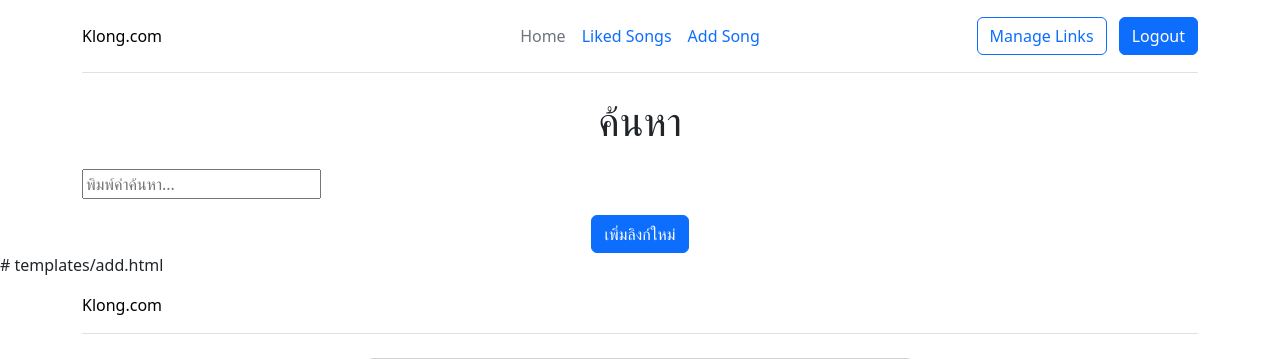
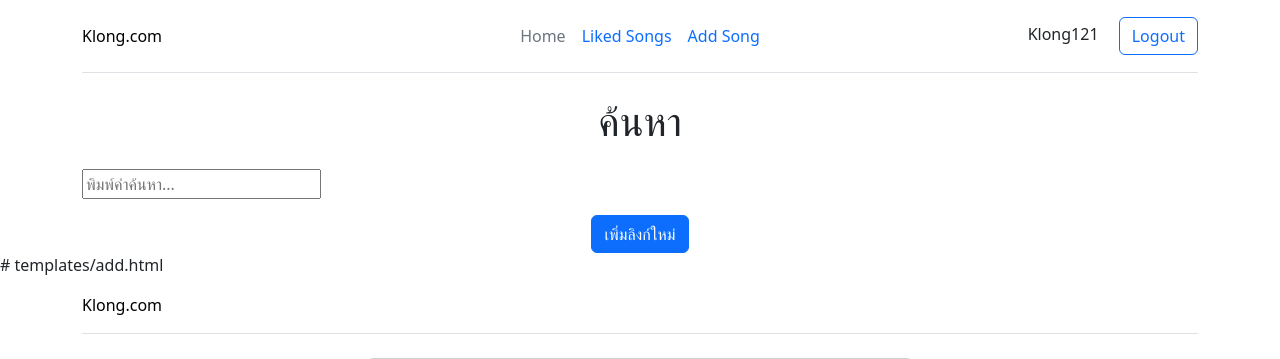
Before and after one commit to Klong1212/Website, a Flask app: page / in a window 1280 px wide. Shown: the top 359 px of the page. Run offline with Flask 2, Linux system fonts and the light colour scheme; a user stored in the database is signed in; data that the repository does not hold is empty.

Commit message:
fix add user

```diff
--- a/templates/home.html
+++ b/templates/home.html
@@ -25,8 +25,8 @@
 
             <div class="col-md-3 text-end">
                 {% if current_user.is_authenticated %}
-                    <a href="/manage" class="btn btn-outline-primary me-2">Manage Links</a>
-                    <a href="/logout" class="btn btn-primary">Logout</a>
+                    <span class="me-3">{{ current_user.username }}</span>
+                    <a href="/logout" class="btn btn-outline-primary">Logout</a>
                 {% else %}
                     <a href="/login" class="btn btn-outline-primary me-2">Login</a>
                     <a href="/signin" class="btn btn-primary">Sign-up</a>
```
